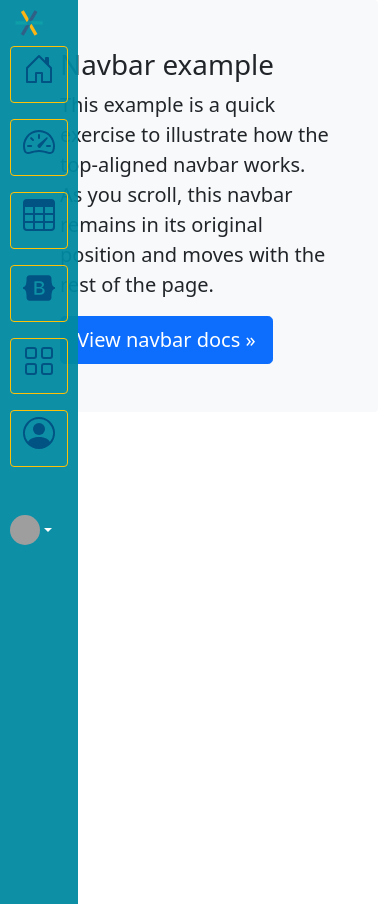
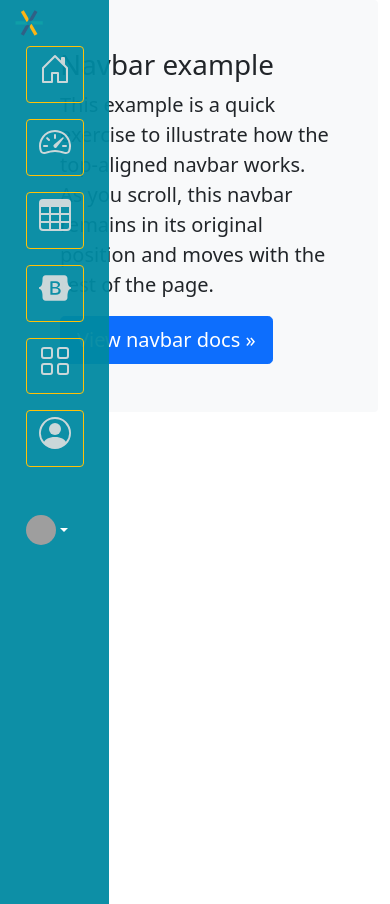
Before and after one commit to Hunter086/Login, a Symfony app: template templates/dashboard/index.html.twig in a window 390 px wide, after a click that opens the changed part. Shown: the part 66-970 px from the top of the page. Run offline with Twig, Linux system fonts and the light colour scheme; the template is opened without the code that fills it, so the values that code supplies are empty; some libraries are stand-ins or nearby versions; grey boxes are pictures that could not be loaded.

Commit message:
update 3.1

```diff
--- a/public/css/sidebars.css
+++ b/public/css/sidebars.css
@@ -96,15 +96,10 @@ main {
 .fw-semibold { font-weight: 600; }
 .lh-tight { line-height: 1.25; }
 
-#navbarCollapse1{
-  position: fixed;
-  background-color: rgba(0, 137, 162, 0.95);
-  height: 100vh;
-  width: 20%;
-}
+
 
 .nav-item{
-  color: rgba(0, 80, 129 , 0.95);
+  color: rgba(223, 223, 223, 0.90);
 
   text-align: left;
 
@@ -125,3 +120,29 @@ main {
 #submenu4 a, #submenu1 a, #submenu3 a{
   color: rgba(239, 192, 0, 0.95);
 }
+
+
+@media screen and (max-width: 1600px){
+  #navbarCollapse1{
+    position: fixed;
+    background-color: rgba(0, 137, 162, 0.95);
+    height: 100vh;
+    width: 18%;
+  }
+}
+@media screen and (max-width: 375px){
+  #navbarCollapse1{
+    position: fixed;
+    background-color: rgba(0, 137, 162, 0.95);
+    height: 100vh;
+    width: 18%;
+  }
+}
+@media screen and (max-width: 1024px){
+  #navbarCollapse1{
+    position: fixed;
+    background-color: rgba(0, 137, 162, 0.95);
+    height: 100vh;
+    width: 28%;
+  }
+}
```
